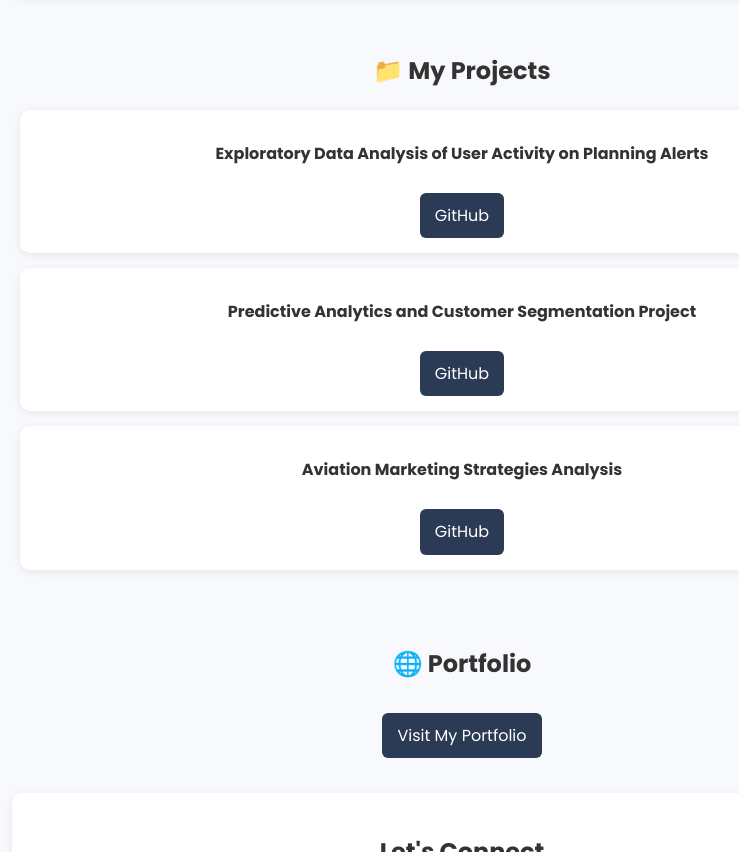
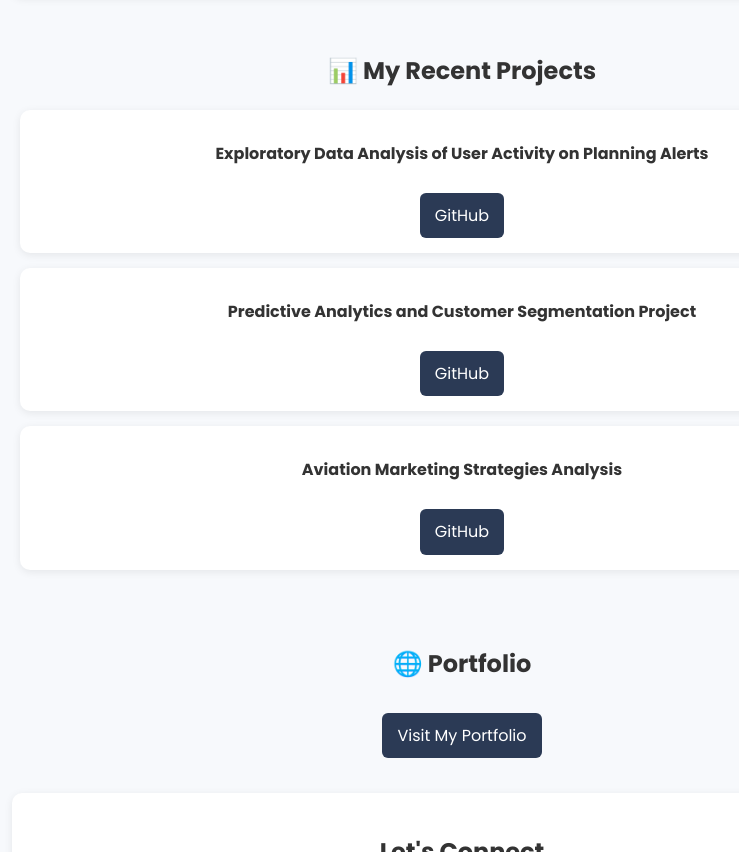
Before and after one commit to SushmaMahesh-Analyst/SushmaMahesh-Analyst.github.io, a plain HTML site: page index.html in a window 1280 px wide. Shown: the part 1075-1927 px from the top of the page, without its empty margins (178-917 px from the left). Drawn offline with Linux system fonts and the light colour scheme.

Commit message:
Update index.html

```diff
--- a/index.html
+++ b/index.html
@@ -74,7 +74,7 @@
 <!-- PROJECTS -->
 <section class="portfolio">
 
-    <h2>📁 My Projects</h2>
+    <h2>📊 My Recent Projects</h2>
 
     <div class="project">
         <p><b>Exploratory Data Analysis of User Activity on Planning Alerts</b></p>
```
